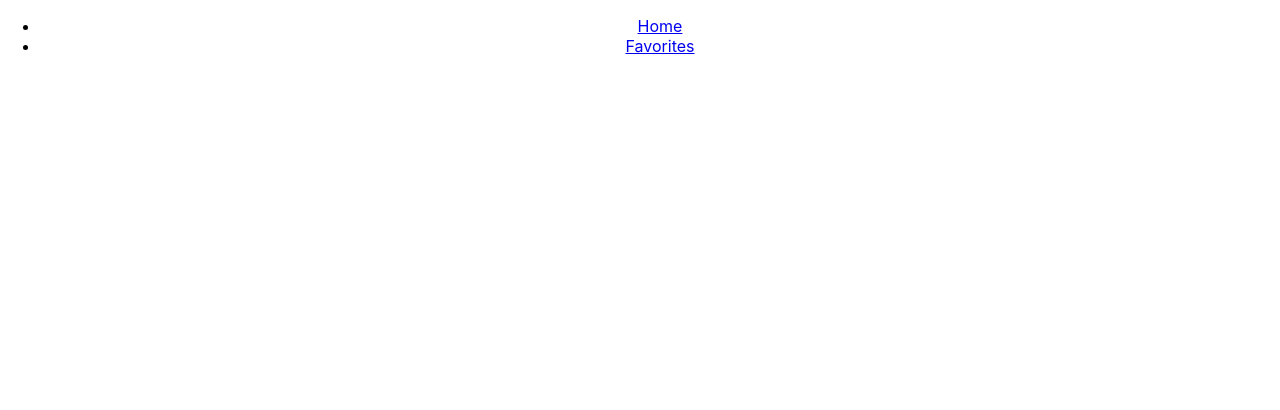
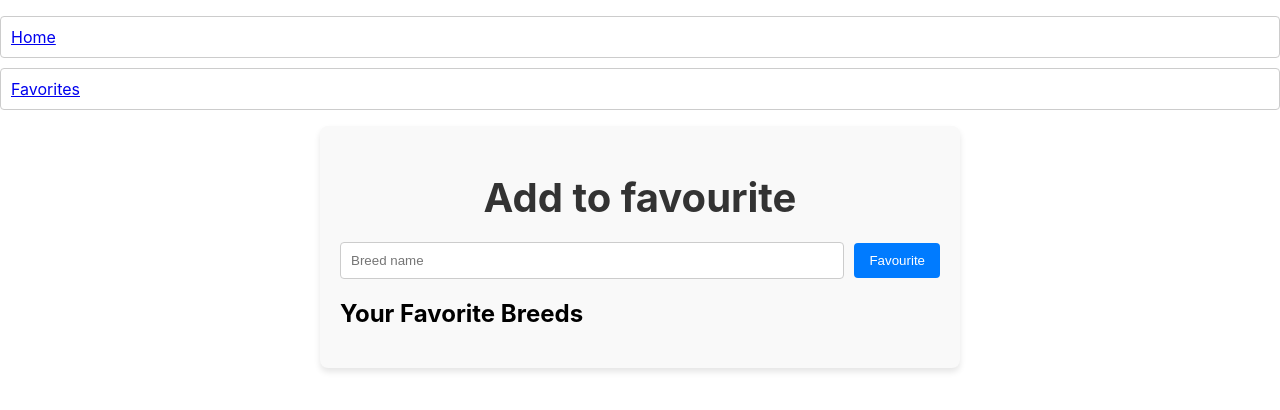
Before and after one commit to ArneFogh/dogfinder, a React (Create React App) app: page /favorites in a window 1280 px wide. Before the commit this address had no page. Shown: the top 410 px of the page. Built offline with nearby package versions, Linux system fonts and the light colour scheme.

Commit message:
push add favourite feature and css

```diff
--- a/src/App.css
+++ b/src/App.css
@@ -49,14 +49,34 @@ header {
   text-align: center;
 }
 
-
-.navContainer ul {
-  list-style-type: none; /* Fjerner prikkerne */
-  padding: 0;
+nav.navContainer {
+  display: flex;
+  justify-content: center;
+  background-color: #333; /* Adjust based on your preferred navbar color */
+  padding: 10px 0;
 }
 
+nav.navContainer ul {
+  list-style-type: none;
+  padding: 0;
+  margin: 0;
+  display: flex;
+  gap: 20px; /* Space between links */
+}
 
-.navContainer ul li {
-  display: inline;
-  margin: 0 10px;
+nav.navContainer a {
+  color: #fff;
+  text-decoration: none;
+  padding: 5px 10px;
+  border-radius: 4px;
+  transition: background-color 0.3s;
 }
+
+nav.navContainer a:hover {
+  background-color: #007BFF; /* Adjust based on your preferred hover color */
+}
+
+.activeLink {
+  background-color: #007BFF; /* Adjust based on your preferred active link color */
+  color: #fff;
+}
--- a/src/App.js
+++ b/src/App.js
@@ -1,8 +1,8 @@
 import React from 'react';
 import { BrowserRouter as Router, Route, Link, Routes } from 'react-router-dom';
 import DogApp from './DogApp';
-import AddBreed from './favorites';
 import styles from './App.css';
+import Favorites from './favorites';
 
 function App() {
     return (
@@ -12,10 +12,10 @@ function App() {
                     <nav className={styles.navContainer}>
                         <ul>
                             <li>
-                                <Link to="/">Home</Link>
+                            <Link to="/" activeClassName={styles.activeLink}>Home</Link>
                             </li>
                             <li>
-                                <Link to="/favorites">Favorites</Link>
+                                <Link to="/favorites" activeClassName={styles.activeLink}>Favorites</Link>
                             </li>
                         </ul>
                     </nav>
@@ -24,7 +24,7 @@ function App() {
                 <main>
                     <Routes>
                         <Route path="/" element={<DogApp />} />
-                        <Route path="/add-breed" element={<AddBreed />} />
+                        <Route path="/favorites" element={<Favorites />} />
                     </Routes>
                 </main>
             </div>
--- /dev/null
+++ b/src/Favourites.module.css
@@ -0,0 +1,70 @@
+.container {
+    max-width: 600px;
+    margin: 0 auto;
+    padding: 20px;
+    background-color: #f9f9f9;
+    border-radius: 8px;
+    box-shadow: 0 4px 6px rgba(0, 0, 0, 0.1);
+}
+
+h1 {
+    text-align: center;
+    margin-bottom: 20px;
+    color: #333;
+}
+
+.form {
+    display: flex;
+    justify-content: space-between;
+    align-items: center;
+    margin-bottom: 20px;
+}
+
+input {
+    flex: 1;
+    padding: 10px;
+    border: 1px solid #ccc;
+    border-radius: 4px;
+    margin-right: 10px;
+}
+
+button {
+    padding: 10px 15px;
+    border: none;
+    border-radius: 4px;
+    background-color: #007BFF;
+    color: #fff;
+    cursor: pointer;
+    transition: background-color 0.3s;
+}
+
+button:hover {
+    background-color: #0056b3;
+}
+
+ul {
+    list-style-type: none;
+    padding: 0;
+}
+
+li {
+    display: flex;
+    justify-content: space-between;
+    align-items: center;
+    padding: 10px;
+    border: 1px solid #ccc;
+    border-radius: 4px;
+    margin-bottom: 10px;
+    background-color: #fff;
+}
+
+
+.deleteButton {
+    padding: 5px 10px;
+    background-color: #dc3545;
+    transition: background-color 0.3s;
+}
+
+.deleteButton:hover {
+    background-color: #b02a37;
+}
--- a/src/favorites.js
+++ b/src/favorites.js
@@ -1,19 +1,71 @@
-// AddBreed.js
-import React, { useState } from 'react';
-import styles from './AddBreed.module.css';
+import React, { useState, useEffect } from 'react';
+import styles from './Favourites.module.css';
 
-function AddBreed() {
+function Favourites() {
     const [breedName, setBreedName] = useState('');
 
     const handleSubmit = () => {
-        // You'd typically send the new breedName to a backend service here
         alert(`Adding new breed: ${breedName}`);
         setBreedName(''); // Clear input
     };
 
+function addToFavorites(breedName) {
+  // Get the current favorites from local storage
+  const currentFavorites = JSON.parse(localStorage.getItem('favorites')) || [];
+
+  // Check if the breed is already a favorite
+  if (currentFavorites.includes(breedName)) {
+    alert('This breed is already in your favorites!');
+    return;
+  }
+
+  // Check if the user has already added 3 breeds to favorites
+  if (currentFavorites.length >= 3) {
+    alert('You can only add up to 3 breeds to favorites.');
+    return;
+  }
+
+  // Add the breed to favorites and save it to local storage
+  const newFavorites = [...currentFavorites, breedName];
+  localStorage.setItem('favorites', JSON.stringify(newFavorites));
+}
+
+
+function DisplayFavorites() {
+    const [favorites, setFavorites] = useState([]);
+    const [reload, setReload] = useState(false);  // New state
+
+    useEffect(() => {
+        const storedFavorites = JSON.parse(localStorage.getItem('favorites')) || [];
+        setFavorites(storedFavorites);
+    }, [reload]);  // Updated dependency array
+
+    function deleteFromFavorites(breedToDelete) {
+        const currentFavorites = JSON.parse(localStorage.getItem('favorites')) || [];
+        const newFavorites = currentFavorites.filter(breed => breed !== breedToDelete);
+        localStorage.setItem('favorites', JSON.stringify(newFavorites));
+        setFavorites(newFavorites);
+        setReload(!reload);  // Toggle the reload state
+    }
+
+    return (
+        <div>
+            <h2>Your Favorite Breeds</h2>
+            <ul>
+                {favorites.map(breed => (
+                    <li key={breed}>
+                        {breed}
+                        <button className={styles.deleteButton} onClick={() => deleteFromFavorites(breed)}>Delete</button>
+                    </li>
+                ))}
+            </ul>
+        </div>
+    );
+}
+
 return (
     <div className={styles.container}>
-            <h1>Add a Dog Breed</h1>
+        <h1>Add to favourite</h1>
         <form className={styles.form} onSubmit={handleSubmit}>
             <input
                 type="text"
@@ -21,10 +73,11 @@ function AddBreed() {
                 value={breedName}
                 onChange={e => setBreedName(e.target.value)}
             />
-                <button className='addBreedButton' type="submit">Add Breed</button>
+            <button onClick={() => addToFavorites(breedName)}>Favourite</button>
         </form>
+        <DisplayFavorites />
     </div>
 );
 }
 
-export default AddBreed;
+export default Favourites;
```
Lines whose indentation alone changed are shown as unchanged.
